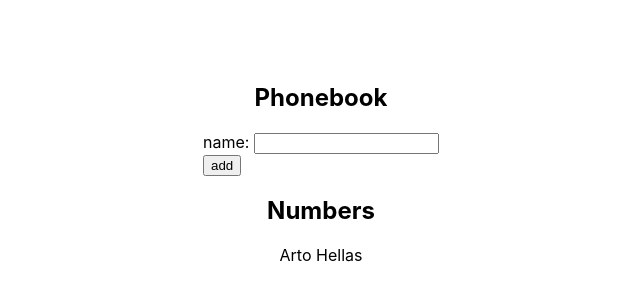
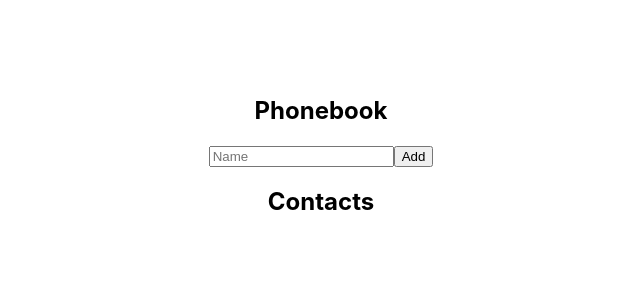
Before and after one commit to Rafacv23/Full-Stack-Open, a React (Create React App) app in the folder part02/phone-book/: page / in a window 1280 px wide. Shown: the part 236-536 px from the top of the page, without its empty margins (319-959 px from the left). Built offline with nearby package versions, Linux system fonts and the light colour scheme.

Commit message:
changing the composition of the project, reusable components and containers created

```diff
--- a/part02/phone-book/src/App.js
+++ b/part02/phone-book/src/App.js
@@ -1,8 +1,11 @@
 import React, { useState } from 'react'
+import Header from './components/header'
+import AddForm from './containers/add-form'
+import ContactDisplay from './containers/contact-display'
 
 const App = () => {
   const [ persons, setPersons ] = useState([
-    { name: 'Arto Hellas' }
+    {  }
   ])
   const [ newPerson, setNewPerson ] = useState('')
 
@@ -22,19 +25,14 @@ const App = () => {
 
   return (
     <div className='body'>
-      <h2>Phonebook</h2>
-      <form onSubmit={addPerson} >
-        <div>
-          name: <input value={newPerson} onChange={createPerson} />
-        </div>
-        <div>
-          <button type="submit">add</button>
-        </div>
-      </form>
-      <h2>Numbers</h2>
-      {persons.map((person) => (
-        <div key={person.id}> {person.name} </div>
-      ))}
+      <Header name={"Phonebook"}></Header>
+        <AddForm onSubmit={addPerson} value={newPerson} onChange={createPerson}></AddForm>
+      <Header name={"Contacts"}></Header>
+      <ContactDisplay array={persons}>
+        {persons.map((person) => (
+          <div key={person.id}>{person.name}</div>
+        ))}
+      </ContactDisplay>
     </div>
   )
 }
--- /dev/null
+++ b/part02/phone-book/src/components/button.jsx
@@ -0,0 +1,9 @@
+import React from 'react';
+
+const Button = (props) => {
+    return (
+        <button type={props.type}>{props.name}</button>
+    );
+}
+
+export default Button;
--- /dev/null
+++ b/part02/phone-book/src/components/header.jsx
@@ -0,0 +1,9 @@
+import React from 'react';
+
+const Header = (props) => {
+    return (
+        <h2> {props.name} </h2>
+    );
+}
+
+export default Header;
--- /dev/null
+++ b/part02/phone-book/src/components/input.jsx
@@ -0,0 +1,9 @@
+import React from 'react';
+
+const Input = (props) => {
+    return (
+        <input value={props.value} onChange={props.onChange} placeholder={props.placeholder}></input>
+    );
+}
+
+export default Input;
--- /dev/null
+++ b/part02/phone-book/src/containers/add-form.jsx
@@ -0,0 +1,14 @@
+import React from 'react';
+import Input from '../components/input';
+import Button from '../components/button';
+
+const AddForm = (props) => {
+    return (
+        <form onSubmit={props.onSubmit}>
+            <Input value={props.value} onChange={props.onChange} placeholder={"Name"}></Input>
+            <Button name={"Add"} type={"submit"}></Button>
+        </form>
+    );
+}
+
+export default AddForm;
--- /dev/null
+++ b/part02/phone-book/src/containers/contact-display.jsx
@@ -0,0 +1,13 @@
+import React from 'react';
+
+const ContactDisplay = ({array}) => {
+    return (
+        <div>
+            {array.map((arrayObject) => (
+                <p key={arrayObject.id}> {arrayObject.name} </p>
+            ))}
+        </div>
+    );
+}
+
+export default ContactDisplay;
```
